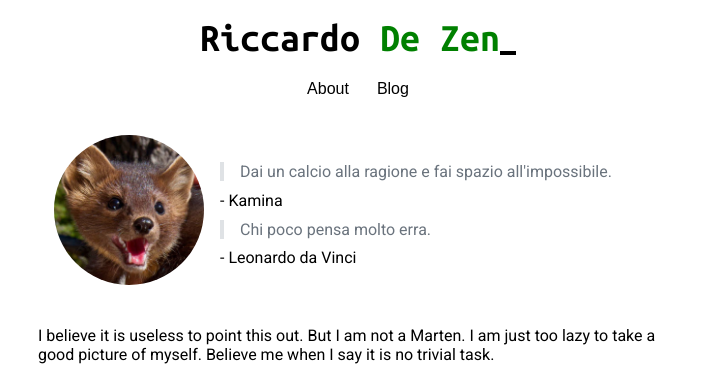
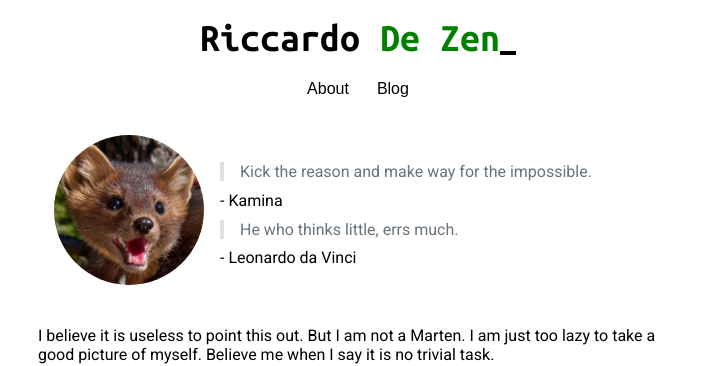
Before and after one commit to ricdezen/ricdezen.github.io, a Jekyll site: the page built from about.md, in a window 1280 px wide. Shown: the top 366 px of the page, without its empty margins (282-1009 px from the left). Built offline with Jekyll 4.4.1, drawn with Linux system fonts in a browser that asks for light colours.

Commit message:
Translated quotes to english

```diff
--- a/_data/quotes.yaml
+++ b/_data/quotes.yaml
@@ -1,6 +1,4 @@
-- quote: Dai un calcio alla ragione e fai spazio all'impossibile.
-  alt: Kick the reason and make way for the impossible.
+- quote: Kick the reason and make way for the impossible.
   author: Kamina
-- quote: Chi poco pensa molto erra.
-  alt: He who thinks little, errs much.
+- quote: He who thinks little, errs much.
   author: Leonardo da Vinci
```
